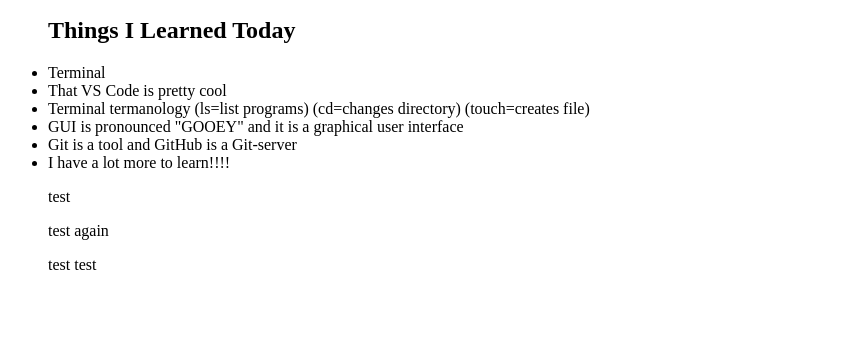
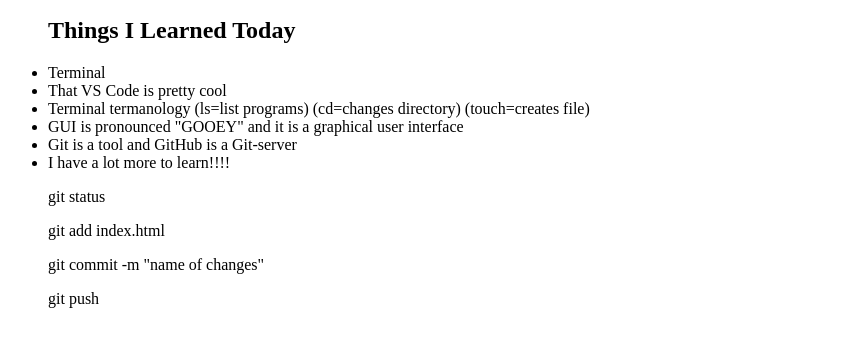
Before and after one commit to SaraRandolph/my-first-project, a plain HTML site: page index.html in a window 1280 px wide. Shown: the part 87-434 px from the top of the page, without its empty margins (0-846 px from the left). Drawn offline with Linux system fonts and the light colour scheme.

Commit message:
final test

```diff
--- a/index.html
+++ b/index.html
@@ -16,9 +16,11 @@
         <li>Git is a tool and GitHub is a Git-server</li>
         <li>I have a lot more to learn!!!!</li>
 
-        <p>test</p>
-        <p>test again</p>
-        <p>test test</p>
+        <p>git status</p>
+        <p>git add index.html</p>
+        <p>git commit -m "name of changes"</p>
+        <p>git push</p>
+
     </ul>
 
 
```
